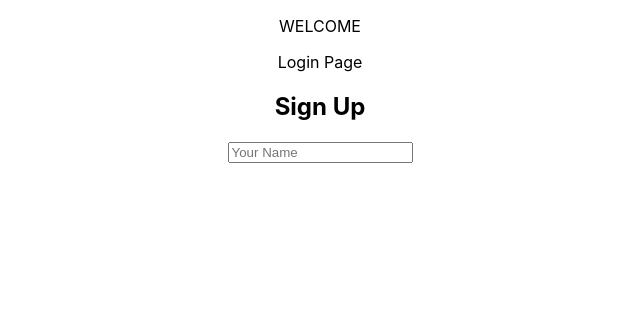
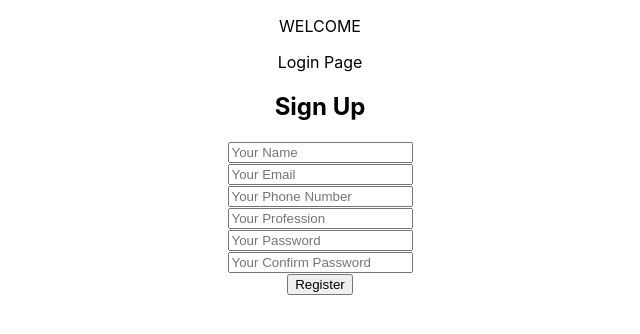
Before and after one commit to Dhruv100ni/Book-Selling-Website, a React (Create React App) app: page / in a window 1280 px wide. Shown: the top 334 px of the page, without its empty margins (320-960 px from the left). Built offline with nearby package versions, Linux system fonts and the light colour scheme; the HTML template or start-up script is replaced by a standard one.

Commit message:
Register Page

```diff
--- a/src/components/Signup.js
+++ b/src/components/Signup.js
@@ -19,6 +19,59 @@ const Signup = () => {
                                     placeholder='Your Name'
                                 />
                             </div>
+
+                            <div className='form-group'>
+                                <label htmlFor='email'>
+                                    <i class="zmdi zmdi-email material-icons-name"></i>
+                                </label>
+                                <input type="email" name = "email" id ="email" autoComplete='off'
+                                    placeholder='Your Email'
+                                />
+                            </div>
+
+                            <div className='form-group'>
+                                <label htmlFor='phone'>
+                                    <i class="zmdi zmdi-phone-in-talk material-icons-name"></i>
+                                </label>
+                                <input type="text" name = "phone" id = "phone" autoComplete='off'
+                                    placeholder='Your Phone Number'
+                                />
+                            </div>
+
+                            <div className='form-group'>
+                                <label htmlFor='work'>
+                                    <i class="zmdi zmdi-slideshow material-icons-name"></i>
+                                </label>
+                                <input type="text" name = "work" id ="work" autoComplete='off'
+                                    placeholder='Your Profession'
+                                />
+                            </div>
+
+                            <div className='form-group'>
+                                <label htmlFor='password'>
+                                    <i class="zmdi zmdi-lock material-icons-name"></i>
+                                </label>
+                                <input type="password" name = "password" id ="password" autoComplete='off'
+                                    placeholder='Your Password'
+                                />
+                            </div>
+
+                            <div className='form-group'>
+                                <label htmlFor='cpassword'>
+                                    <i class="zmdi zmdi-lock material-icons-name"></i>
+                                </label>
+                                <input type="password" name = "cpassword" id ="cpassword" autoComplete='off'
+                                    placeholder='Your Confirm Password'
+                                />
+                            </div>
+
+                            <div className='form-group form-button'>
+                                <input type="submit" name = "signup" id ="signup" className='form-submit'
+                                    value='Register'
+                                />
+                            </div>
+
+
                         </form>
                     </div>
                 </div>
```
